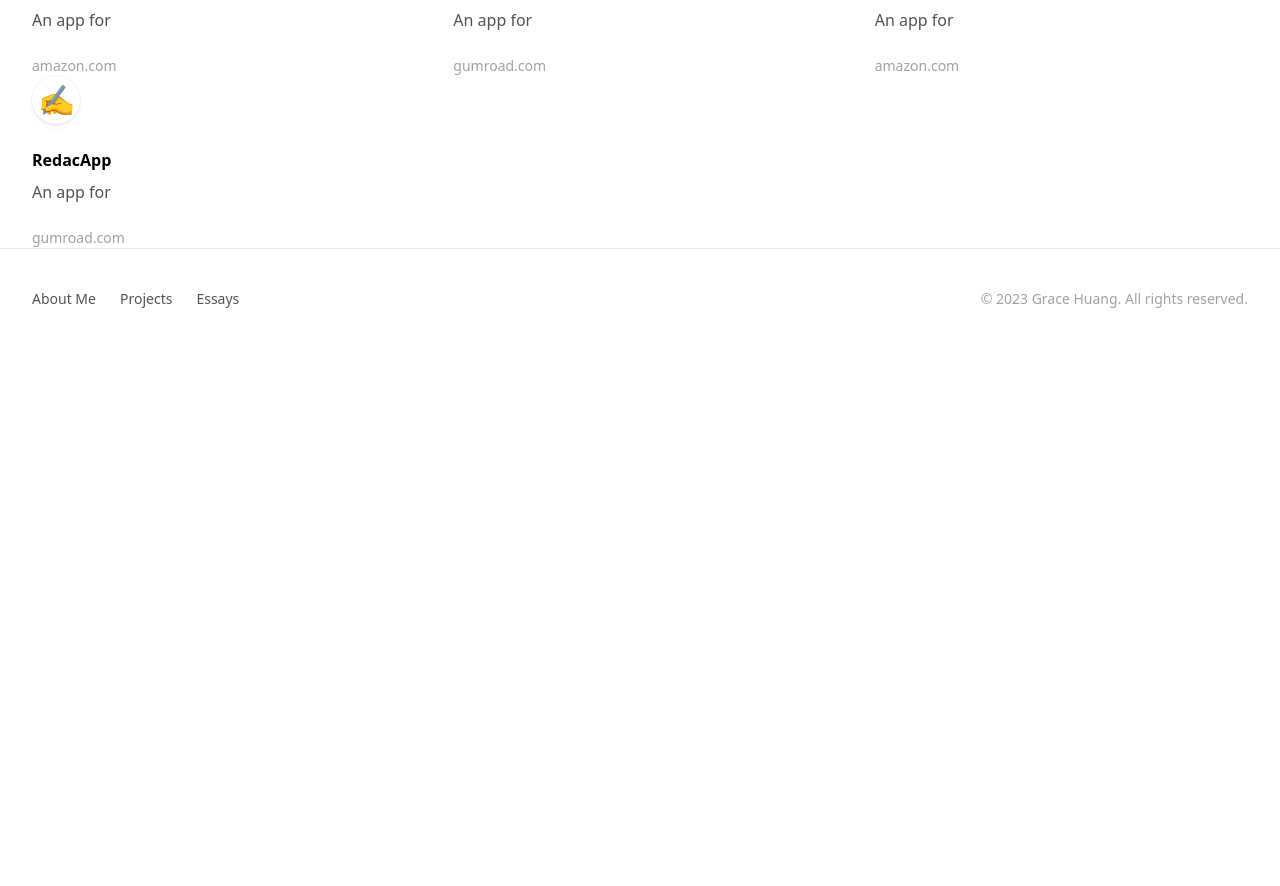
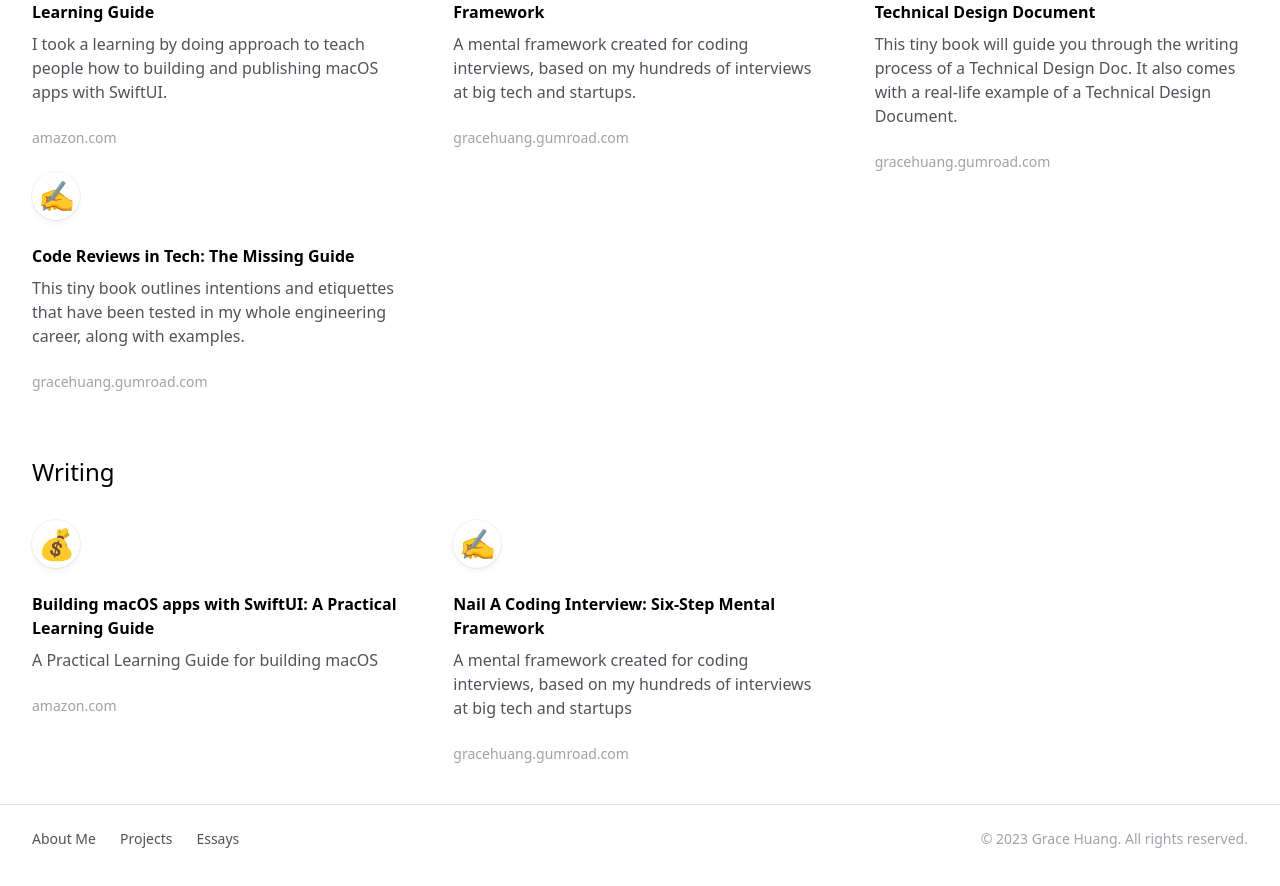
Before and after one commit to higracehuang/next-personal-website, a Next.js app: page /projects in a window 1280 px wide. Shown: the part 740-1626 px from the top of the page. Before the commit the page ends 1113 px from the top, so only its background shows below. Built offline with nearby package versions, Linux system fonts and the light colour scheme.

Commit message:
Editted the projects page

```diff
--- a/components/layout.tsx
+++ b/components/layout.tsx
@@ -42,7 +42,7 @@ function FooterLink(props: FooterLinkProps) {
 }
 
 function Footer() {
-  return <footer className="pt-10 px-8 pb-16 border-t">
+  return <footer className="pt-6 px-8 pb-16 border-t mt-10">
     <div className="flex justify-between gap-6">
       <div className="flex gap-6 text-sm font-medium text-zinc-600">
         <FooterLink text={"About Me"} url={"/"} />
--- a/pages/projects.tsx
+++ b/pages/projects.tsx
@@ -28,7 +28,7 @@ function ProjectItem(props: ProjectItemProps) {
 export default function Projects() {
   return <div className="mt-16 px-8">
     <header>
-      <h1 className="font-bold text-4xl text-zinc-800">A list of creative projects</h1>
+      <h1 className="font-bold text-4xl text-zinc-800">Creative Things I Do Now</h1>
       <p className="text-base mt-6 text-zinc-600">(TODO add more description here)</p>
     </header>
     <div className="mt-16">
@@ -41,10 +41,17 @@ export default function Projects() {
     <div className="mt-16">
       <h2 className="text-2xl">Books</h2>
       <ul className="grid grid-cols-3 gap-x-12 grap-y-16 mt-8">
-        <ProjectItem name={"TallyCoin"} desc={"An app for "} emoji={"💰"} url={"/"} urlDisplay={"amazon.com"} />
-        <ProjectItem name={"RedacApp"} desc={"An app for"} emoji={"✍️"} url={"/"} urlDisplay={"gumroad.com"} />
-        <ProjectItem name={"TallyCoin"} desc={"An app for "} emoji={"💰"} url={"/"} urlDisplay={"amazon.com"} />
-        <ProjectItem name={"RedacApp"} desc={"An app for"} emoji={"✍️"} url={"/"} urlDisplay={"gumroad.com"} />
+        <ProjectItem name={"Building macOS apps with SwiftUI: A Practical Learning Guide"} desc={"I took a learning by doing approach to teach people how to building and publishing macOS apps with SwiftUI."} emoji={"💰"} url={"https://www.amazon.com/gp/product/B0BP5P9H31"} urlDisplay={"amazon.com"} />
+        <ProjectItem name={"Nail A Coding Interview: Six-Step Mental Framework"} desc={"A mental framework created for coding interviews, based on my hundreds of interviews at big tech and startups."} emoji={"✍️"} url={"https://gracehuang.gumroad.com/l/coding-interview"} urlDisplay={"gracehuang.gumroad.com"} />
+        <ProjectItem name={"A Practical Guide to Writing a Software Technical Design Document"} desc={"This tiny book will guide you through the writing process of a Technical Design Doc. It also comes with a real-life example of a Technical Design Document."} emoji={"💰"} url={"https://gracehuang.gumroad.com/l/mqmUt"} urlDisplay={"gracehuang.gumroad.com"} />
+        <ProjectItem name={"Code Reviews in Tech: The Missing Guide"} desc={"This tiny book outlines intentions and etiquettes that have been tested in my whole engineering career, along with examples. "} emoji={"✍️"} url={"https://gracehuang.gumroad.com/l/codereviews"} urlDisplay={"gracehuang.gumroad.com"} />
+      </ul>
+    </div>
+    <div className="mt-16">
+      <h2 className="text-2xl">Writing</h2>
+      <ul className="grid grid-cols-3 gap-x-12 grap-y-16 mt-8">
+        <ProjectItem name={"Building macOS apps with SwiftUI: A Practical Learning Guide"} desc={"A Practical Learning Guide for building macOS"} emoji={"💰"} url={"https://www.amazon.com/gp/product/B0BP5P9H31"} urlDisplay={"amazon.com"} />
+        <ProjectItem name={"Nail A Coding Interview: Six-Step Mental Framework"} desc={"A mental framework created for coding interviews, based on my hundreds of interviews at big tech and startups"} emoji={"✍️"} url={"https://gracehuang.gumroad.com/l/coding-interview"} urlDisplay={"gracehuang.gumroad.com"} />
       </ul>
     </div>
   </div>
```
